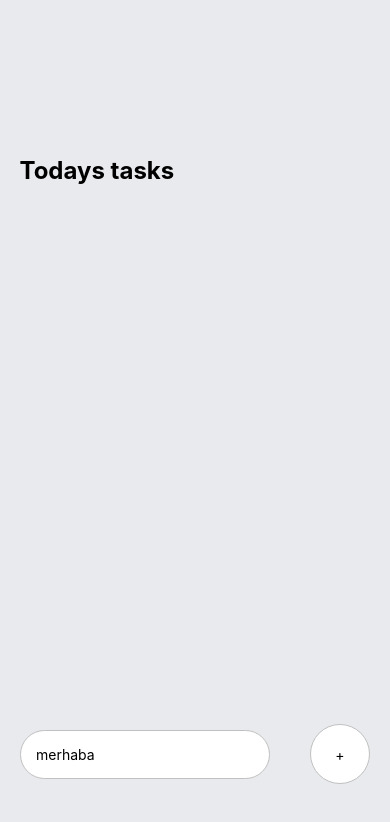
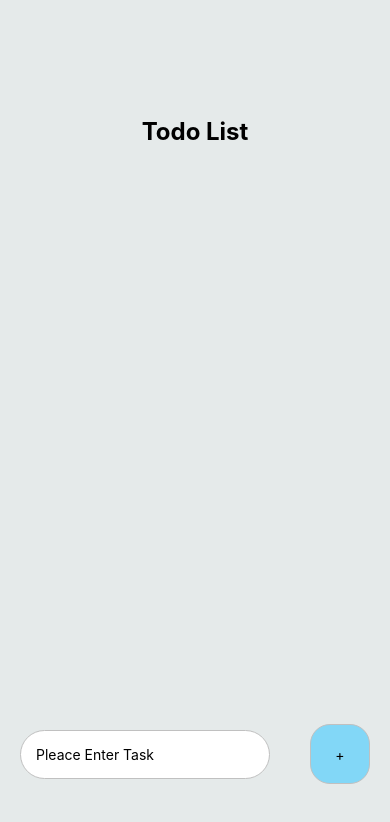
Before and after one commit to UgurBurakGuven/react-native-fitness-app, a React Native app: screen / in a window 390 px wide. Shown: the top 822 px of the page. Built offline with nearby package versions, Linux system fonts and the light colour scheme.

Commit message:
scroll-deleteTask

```diff
--- a/App.tsx
+++ b/App.tsx
@@ -1,37 +1,46 @@
 import React, { useState } from "react";
-import { StyleSheet, TouchableOpacity, View } from "react-native";
-import Task from "./components/TaskItem/Task";
+import { ScrollView, StyleSheet, View } from "react-native";
+import TodoItem, { Todo } from "./components/TaskItem/TodoItem";
 import Input from "./components/InputItem/Input";
 import Header from "./components/Header/header";
 
 export default function App() {
-  const [task, setTask] = useState<any>();
-  const [todo, setTodo] = useState<Array<string | number>>([]);
+  const [text, setText] = useState<string>("");
+  const [todoList, setTodoList] = useState<Array<Todo>>([]);
+
+  const onChangeTodo = () => {
+    setTodoList((currentTodoList) => [
+      ...currentTodoList,
+      { text, id: new Date().getTime() },
+    ]);
+  };
 
   const onChangeTask = (text: string) => {
-    setTask(text);
+    setText(text);
   };
-
-  const onChangeTodo = () => {
-    setTodo([...todo, task]);
-    setTask(null);
-  };
-
-  const removeTask = (index: number) => {
-    const itemsCopy: any = [...todo];
-    itemsCopy.splice(index, 1);
-    setTodo(itemsCopy);
+  const removeTask = (id: number) => {
+    setTodoList((todoList) => {
+      const tempList = [...todoList];
+      const todo = tempList.find((o) => o.id === id);
+      if (todo) {
+        const index = tempList.indexOf(todo);
+        if (index > -1) {
+          tempList.splice(index, 1);
+        }
+      }
+      return tempList;
+    });
   };
   return (
     <View style={styles.container}>
       <View style={styles.tasksWrapper}>
         <Header />
         <View style={styles.items}>
-          {todo.map((item, index) => (
-            <TouchableOpacity key={index} onPress={() => removeTask(index)}>
-              <Task text={item} />
-            </TouchableOpacity>
-          ))}
+          <ScrollView style={styles.scrollView}>
+            {todoList.map((todo, index) => (
+              <TodoItem key={todo.id} todo={todo} removeTask={removeTask} />
+            ))}
+          </ScrollView>
         </View>
       </View>
       <Input changeText={onChangeTask} pressButton={onChangeTodo} />
@@ -42,11 +51,14 @@ export default function App() {
 const styles = StyleSheet.create({
   container: {
     flex: 1,
-    backgroundColor: "#e8eaed",
+    backgroundColor: "#e5eaea",
+  },
+  scrollView: {
+    maxHeight: "90%",
   },
   tasksWrapper: {
     width: "100%",
-    paddingTop: "40%",
+    paddingTop: "30%",
     paddingHorizontal: "5%",
   },
   items: {
--- a/components/Header/header.tsx
+++ b/components/Header/header.tsx
@@ -3,5 +3,5 @@ import { Text } from "react-native";
 import styles from "./styles";
 
 export default function Header() {
-  return <Text style={styles.sectionTitle}>Todays tasks</Text>;
+  return <Text style={styles.sectionTitle}>Todo List</Text>;
 }
--- a/components/Header/styles.ts
+++ b/components/Header/styles.ts
@@ -3,6 +3,8 @@ import { StyleSheet } from "react-native";
 const styles = StyleSheet.create({
   sectionTitle: {
     width: "100%",
+    textAlign: "center",
+    alignItems: "center",
     fontSize: 24,
     fontWeight: "bold",
   },
--- a/components/InputItem/Input.tsx
+++ b/components/InputItem/Input.tsx
@@ -11,12 +11,12 @@ import {
 } from "react-native";
 import styles from "./styles";
 
-type InputItemProps = {
+type InputProps = {
   changeText: (val: string) => void;
   pressButton: () => void;
 } & TouchableOpacityProps;
 
-function Input({ changeText, pressButton, ...otherProps }: InputItemProps) {
+function Input({ changeText, pressButton, ...otherProps }: InputProps) {
   return (
     <KeyboardAvoidingView
       behavior={Platform.OS === "ios" ? "padding" : "height"}
@@ -24,7 +24,7 @@ function Input({ changeText, pressButton, ...otherProps }: InputItemProps) {
     >
       <TextInput
         style={styles.input}
-        placeholder={"merhaba"}
+        placeholder={"Pleace Enter Task"}
         onChangeText={changeText}
       />
       <TouchableOpacity onPress={pressButton} {...otherProps}>
--- a/components/InputItem/styles.ts
+++ b/components/InputItem/styles.ts
@@ -21,8 +21,8 @@ const styles = StyleSheet.create({
   addWrapper: {
     width: 60,
     height: 60,
-    backgroundColor: "#FFF",
-    borderRadius: 60,
+    backgroundColor: "#82d7f7",
+    borderRadius: 20,
     borderColor: "#C0C0C0",
     borderWidth: 1,
     justifyContent: "center",
--- a/components/TaskItem/Task.tsx
+++ /dev/null
@@ -1,21 +0,0 @@
-import React from "react";
-import { View, Text, StyleSheet, TouchableOpacity } from "react-native";
-import styles from "./styles";
-
-type TaskItemProps = {
-  text: string | number;
-};
-
-function Task({ text }: TaskItemProps) {
-  return (
-    <View style={styles.item}>
-      <View style={styles.itemLeft}>
-        <View style={styles.square}></View>
-        <Text style={styles.text}>{text}</Text>
-      </View>
-      <View style={styles.circular}></View>
-    </View>
-  );
-}
-
-export default Task;
--- /dev/null
+++ b/components/TaskItem/TodoItem.tsx
@@ -0,0 +1,39 @@
+import React from "react";
+import { EvilIcons } from "@expo/vector-icons";
+import {
+  View,
+  Text,
+  StyleSheet,
+  TouchableOpacity,
+  TouchableOpacityProps,
+} from "react-native";
+import styles from "./styles";
+
+export interface Todo {
+  id: number;
+  text: string;
+}
+type TodoItemProps = {
+  todo: Todo;
+  removeTask: (val: number) => void;
+};
+
+function TodoItem({ todo, removeTask }: TodoItemProps) {
+  return (
+    <View style={styles.item}>
+      <View style={styles.itemLeft}>
+        <View style={styles.square}></View>
+        <Text style={styles.text}>{todo.text}</Text>
+      </View>
+      <TouchableOpacity
+        onPress={() => {
+          removeTask(todo.id);
+        }}
+      >
+        <EvilIcons name={"trash"} size={25} />
+      </TouchableOpacity>
+    </View>
+  );
+}
+
+export default TodoItem;
--- a/package.json
+++ b/package.json
@@ -8,12 +8,14 @@
     "eject": "expo eject"
   },
   "dependencies": {
+    "@expo/vector-icons": "^12.0.5",
     "expo": "~42.0.1",
     "expo-status-bar": "~1.0.4",
     "prettier": "^2.3.2",
     "react": "16.13.1",
     "react-dom": "16.13.1",
     "react-native": "https://github.com/expo/react-native/archive/sdk-42.0.0.tar.gz",
+    "react-native-elements": "^3.4.2",
     "react-native-vector-icons": "^8.1.0",
     "react-native-web": "~0.13.12"
   },
```
Also changed, not shown: 1 other file (tests, documents, lock files or other folders).
